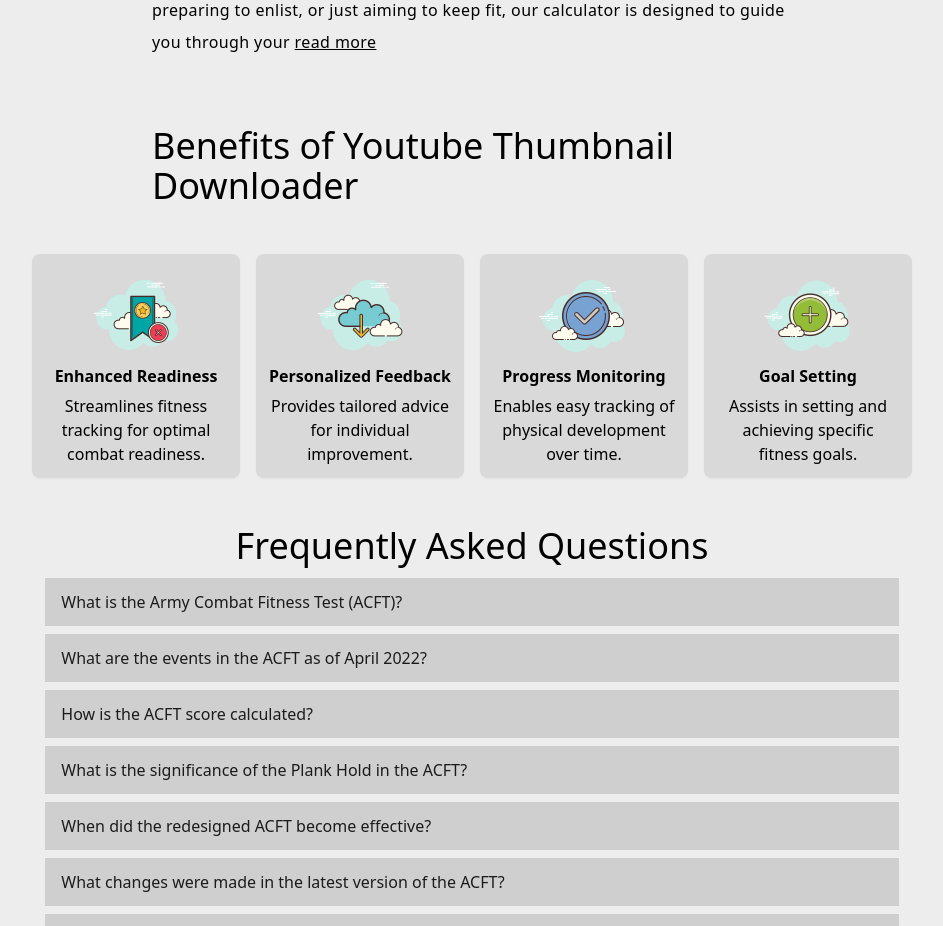
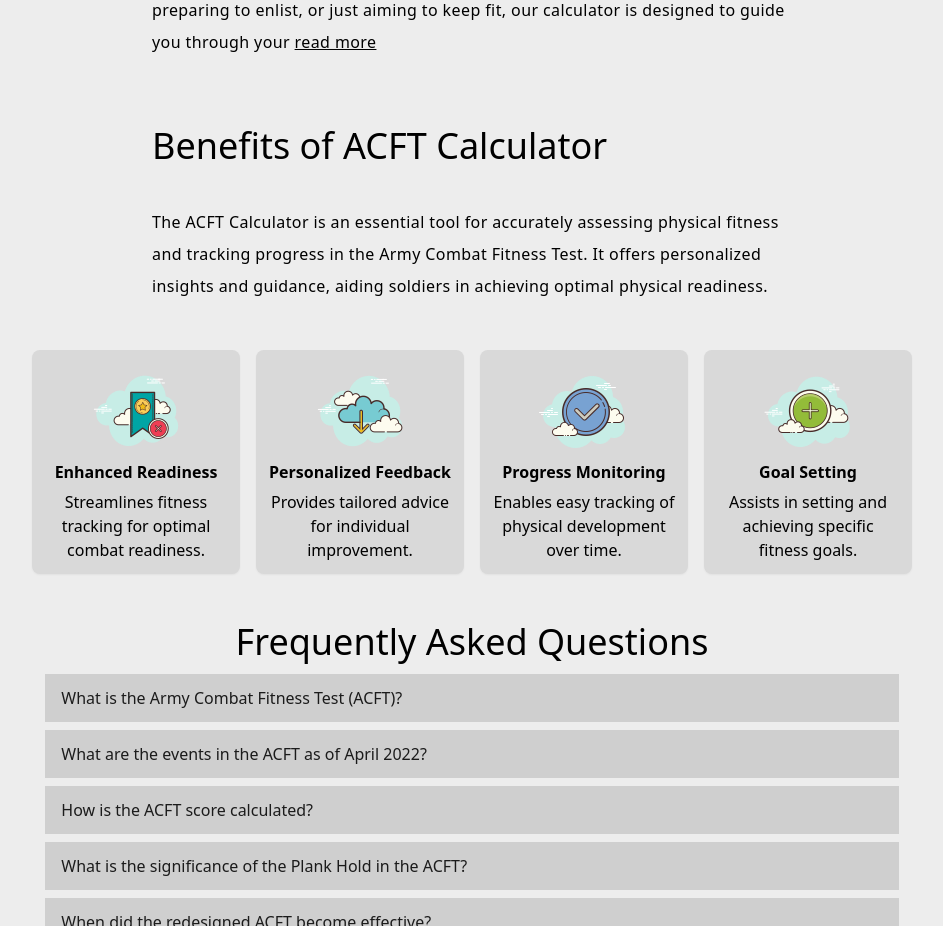
Before and after one commit to NeilSagar/tempDeploy, a React (Create React App) app: page / in a window 1280 px wide. Shown: the part 1320-2246 px from the top of the page, without its empty margins (168-1111 px from the left). Built offline with nearby package versions, Linux system fonts and the light colour scheme; what tailwindcss-text-fill would draw is missing.

Commit message:
added more contents to page

```diff
--- a/src/components/Body.jsx
+++ b/src/components/Body.jsx
@@ -33,7 +33,7 @@
 
 const firstSentence = "Welcome to the ACFT Calculator, your reliable tool for assessing your performance in the Army Combat Fitness Test. Whether you're actively serving, preparing to enlist, or just aiming to keep fit, our calculator is designed to guide you through your fitness journey with ease and clarity.";
   return (
-    <div className=' flex flex-col items-center text-left space-y-10 my-10'>
+    <div className='flex flex-col items-center text-left space-y-10 my-10'>
       {readMore?
       <div>
         {/* heading 2.1 */}
@@ -164,18 +164,9 @@
           </p>
           <p className='lg:w-1/2 md:w-2/3 w-11/12  mx-auto my-5 font-light  tracking-wide leading-8'>
             The scoring system is designed not only to assess current fitness but also to motivate continual improvement and readiness. It encompasses a range of physical challenges, each aimed at measuring key aspects of military fitness. From strength and endurance to speed and agility, the ACFT Scoring Scales give soldiers a detailed understanding of their performance in areas critical to their roles in the Army. By understanding these scales, soldiers can better target their training, focusing on areas that need improvement, and striving for excellence in all aspects of physical fitness.
+            <span className='underline hover:cursor-pointer font-light' onClick={handleReadLess}>read less</span>
           </p>
 
-        </div>
-        {/* heading 2.7 */}
-        <div className='my-7 lg:w-1/2 md:w-2/3 w-11/12 mx-auto'>
-          <h2 className=' lg:text-4xl md:text-4xl sm:text-2xl text-xl'>
-          Benefits of ACFT Calculator
-          </h2>
-          <p className=' my-5 font-light  tracking-wide leading-8'>
-            The ACFT Calculator is an essential tool for accurately assessing physical fitness and tracking progress in the Army Combat Fitness Test. It offers personalized insights and guidance, aiding soldiers in achieving optimal physical readiness.
-          </p>
-          <span className='underline hover:cursor-pointer font-light' onClick={handleReadLess}>read less</span>
         </div>
 
       </div>
@@ -193,9 +184,13 @@
         </div>
       </div>}
 
-
-      <h2 className='lg:w-1/2 md:w-2/3 w-11/12 mx-auto lg:text-4xl md:text-4xl sm:text-2xl text-xl'>Benefits of Youtube Thumbnail Downloader
-</h2>
+      <div className=' flex flex-col items-center text-left space-y-10 my-10'>
+      <h2 className='lg:w-1/2 md:w-2/3 w-11/12 mx-auto lg:text-4xl md:text-4xl sm:text-2xl text-xl'>
+      Benefits of ACFT Calculator
+      </h2>
+      <p className='lg:w-1/2 md:w-2/3 w-11/12  mx-auto my-5 font-light  tracking-wide leading-8'>
+        The ACFT Calculator is an essential tool for accurately assessing physical fitness and tracking progress in the Army Combat Fitness Test. It offers personalized insights and guidance, aiding soldiers in achieving optimal physical readiness.
+      </p>
       <div className=' flex flex-wrap justify-center'>
         {images.map((image,index)=>{
           return (
@@ -207,6 +202,7 @@
           )
         })}
       </div>
+      </div>
     </div>
   )
 }
```
